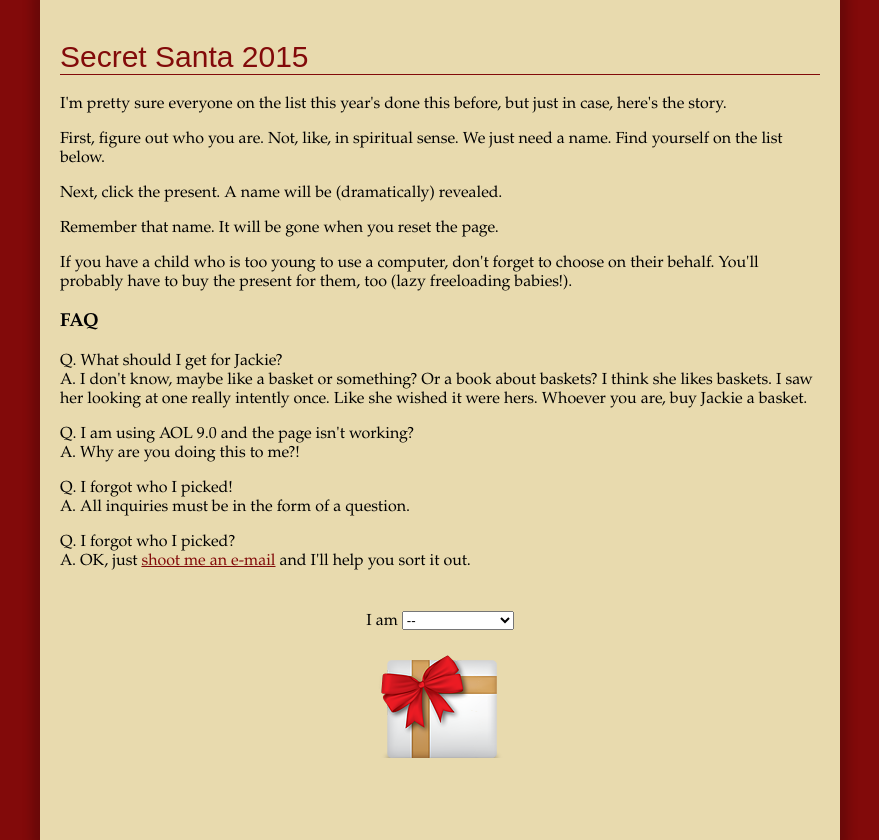
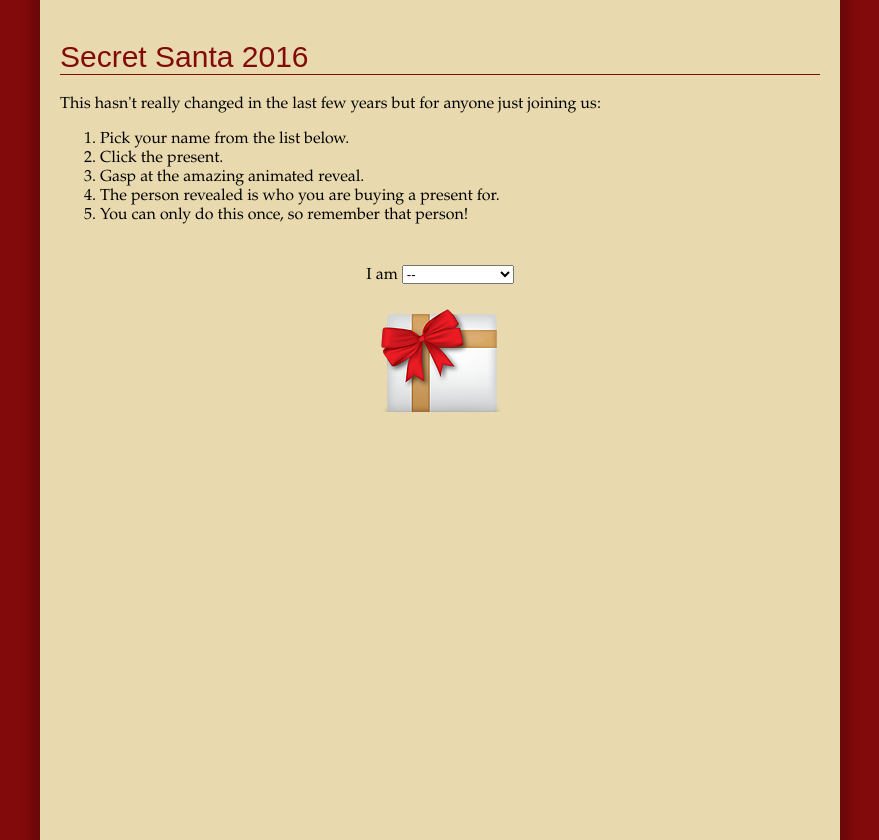
Before and after one commit to pbaehr/secretsanta, a Django app: template people/templates/home.html in a window 1280 px wide. Shown: the whole page, without its empty margins (200-1079 px from the left). Run offline with Django 3.2, Linux system fonts and the light colour scheme; the template is opened without the code that fills it: values that come from a table or form of the project are taken from there, others are empty; tables that the repository leaves empty hold one stand-in row (values such as "Sample post").

Commit message:
Start the annual update.

```diff
--- a/people/templates/home.html
+++ b/people/templates/home.html
@@ -1,30 +1,23 @@
 <!DOCTYPE html>
 <html lang="en">
     <head>
-        <title>Secret Santa 2015</title>
+        <title>Secret Santa 2016</title>
         <link rel="stylesheet" href="{{ STATIC_URL }}css/main.css" />
         <script src="{{ STATIC_URL }}js/jquery-1.8.3.min.js"></script>
         <script src="{{ STATIC_URL }}js/main.js"></script>
     </head>
     <body>
         <div id="wrapper">
-            <h1>Secret Santa 2015</h1>
+            <h1>Secret Santa 2016</h1>
             {% if remaining_people %}
-              <p>I'm pretty sure everyone on the list this year's done this before, but just in case, here's the story.</p>
-              <p>First, figure out who you are. Not, like, in spiritual sense. We just need a name. Find yourself on the list below.</p>
-              <p>Next, click the present. A name will be (dramatically) revealed.<p>
-              <p>Remember that name. It will be gone when you reset the page.</p>
-              <p>If you have a child who is too young to use a computer, don't forget to choose on their behalf. You'll probably have to buy the present for them, too (lazy freeloading babies!).</p>
-              <h3>FAQ</h3>
-              <p>Q. What should I get for Jackie?<br />
-                 A. I don't know, maybe like a basket or something? Or a book about baskets? I think she likes baskets. I saw her looking at one really intently once. Like she wished it were hers. Whoever you are, buy Jackie a basket.</p>
-              <p>Q. I am using AOL 9.0 and the page isn't working?<br />
-                 A. Why are you doing this to me?!</p>
-              <p>Q. I forgot who I picked!<br />
-                 A. All inquiries must be in the form of a question.</p>
-              <p>Q. I forgot who I picked?<br />
-                 A. OK, just <a href="mailto:pete.baehr@gmail.com">shoot me an e-mail</a> and I'll help you sort it out.</p>
-
+            <p>This hasn't really changed in the last few years but for anyone just joining us:</p>
+            <ol>
+              <li>Pick your name from the list below.</li>
+              <li>Click the present.</li>
+              <li>Gasp at the amazing animated reveal.</li>
+              <li>The person revealed is who you are buying a present for.</li>
+              <li>You can only do this once, so remember that person!</li>
+            </ol>
                 <p class="choice">I am
                     <select name="picker" id="picker">
                         <option value="--">--</option>
```
